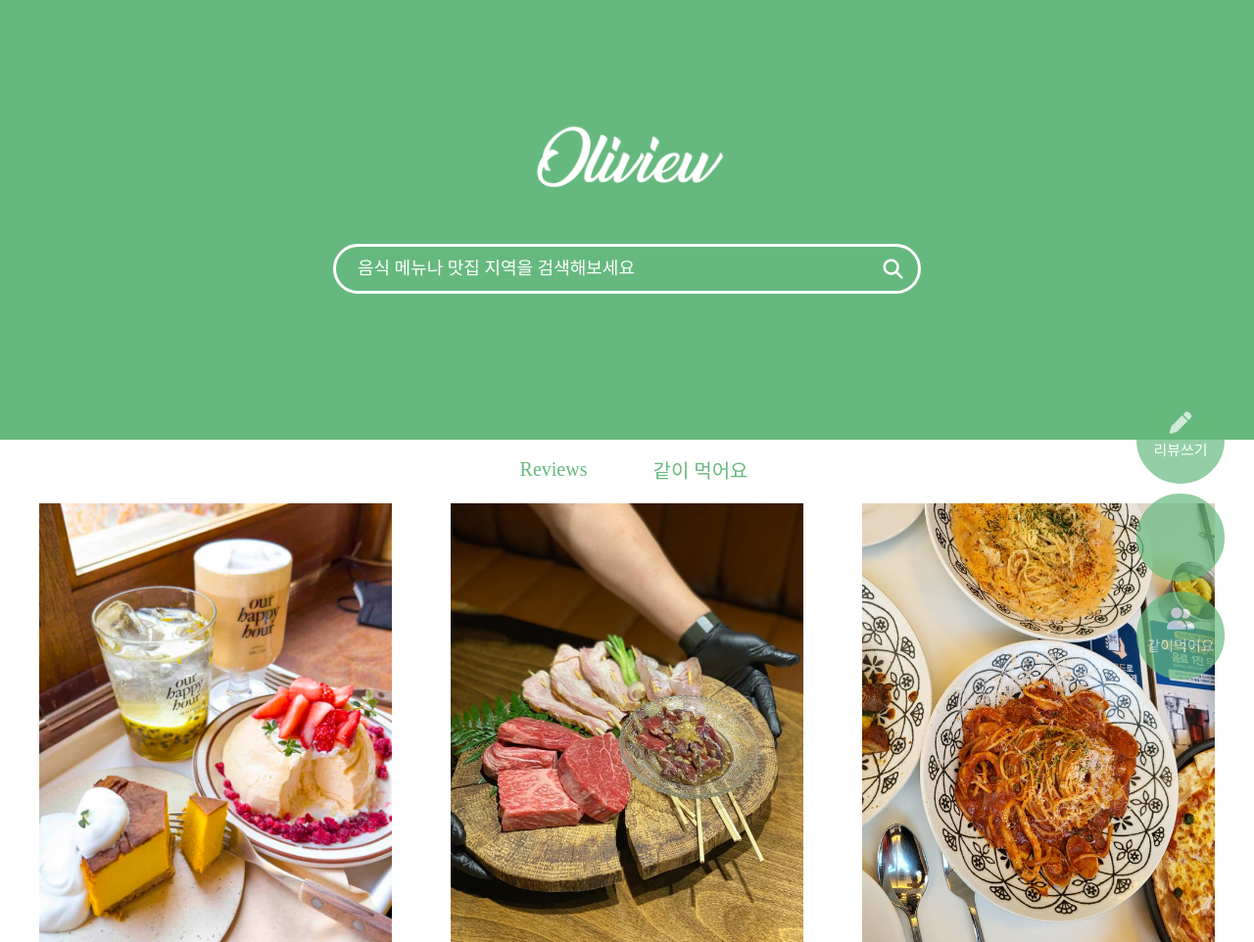
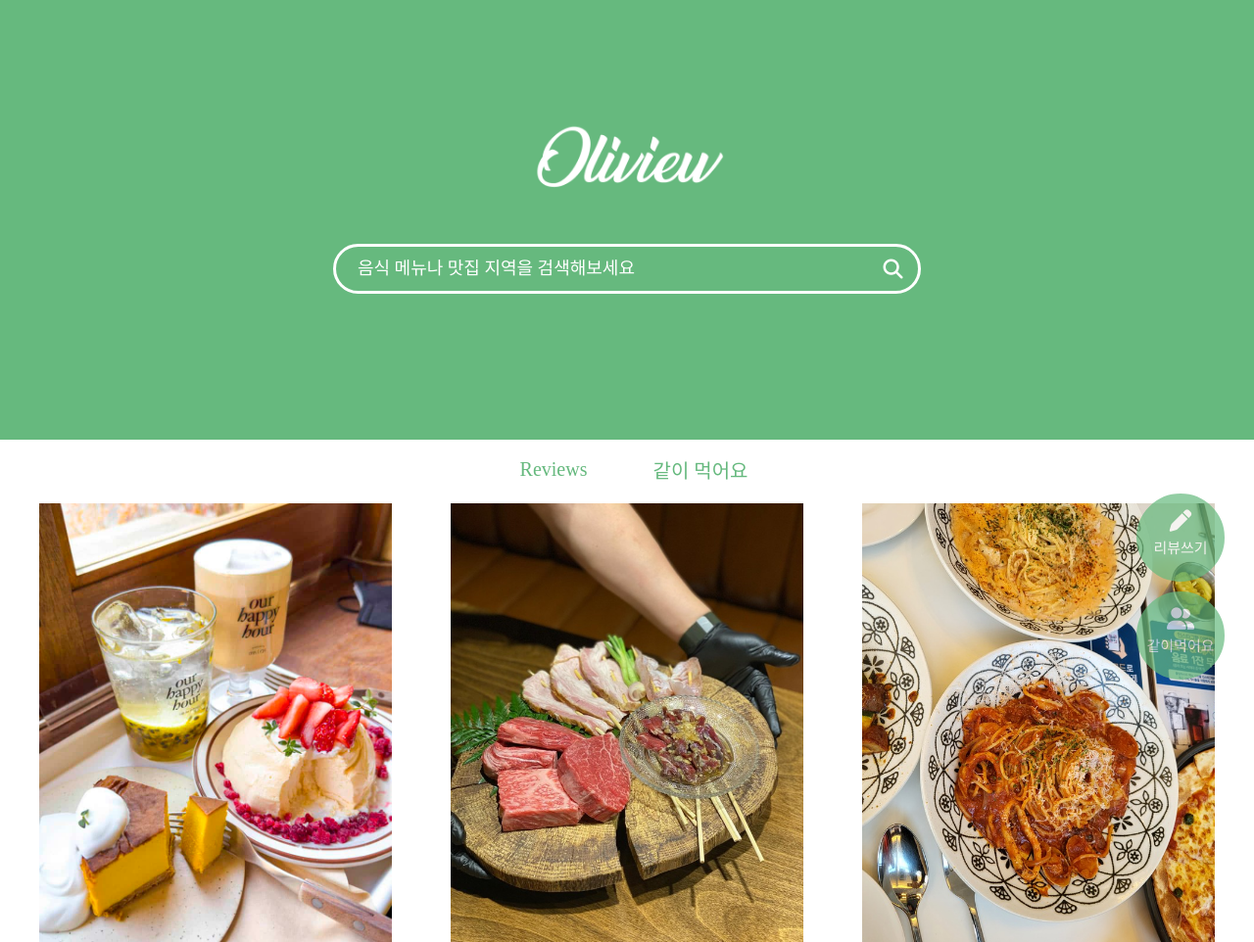
Before and after one commit to team-farmers/Oliview, a Spring app: page /common/main in a window 1280 px wide; the page is wider, and only the part inside the window is pictured. Shown: the part 66-1028 px from the top of that part at 98% size. Run offline with Thymeleaf, Linux system fonts and the light colour scheme; the template is opened without the code that fills it, so the values that code supplies are empty; some libraries are stand-ins or nearby versions; some web fonts are replaced.

Commit message:
231113 yoojin 작업 - 글쓰기 버튼 수정

```diff
--- a/Oliview/src/main/resources/templates/common/buttons-fixed.html
+++ b/Oliview/src/main/resources/templates/common/buttons-fixed.html
@@ -4,10 +4,7 @@
     리뷰쓰기
   </a>
 
-
-  <a href="together/inven" class="together">
-
-  <a href="../together/board" class="together">
+  <a href="../together/posting" class="together">
 
     <i class="fa-solid fa-user-group fa-xl" style="color: #ffffff;"></i>
     같이먹어요
```
